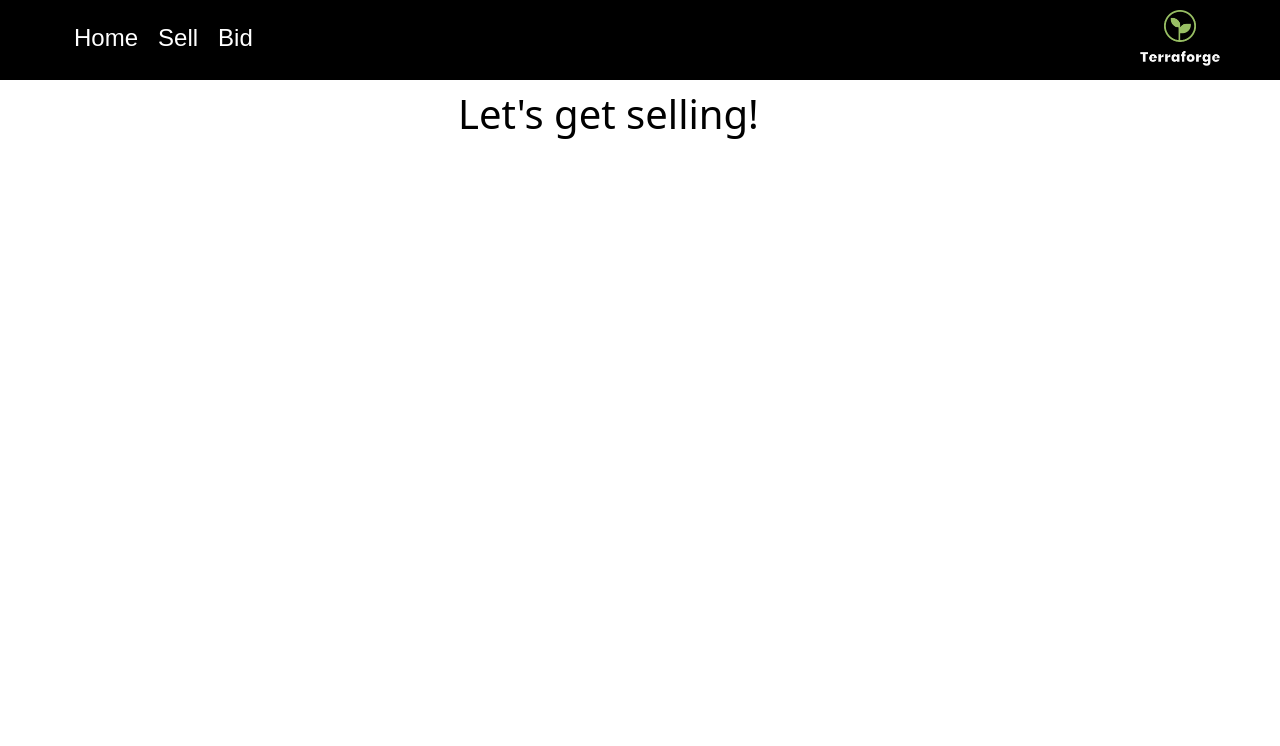
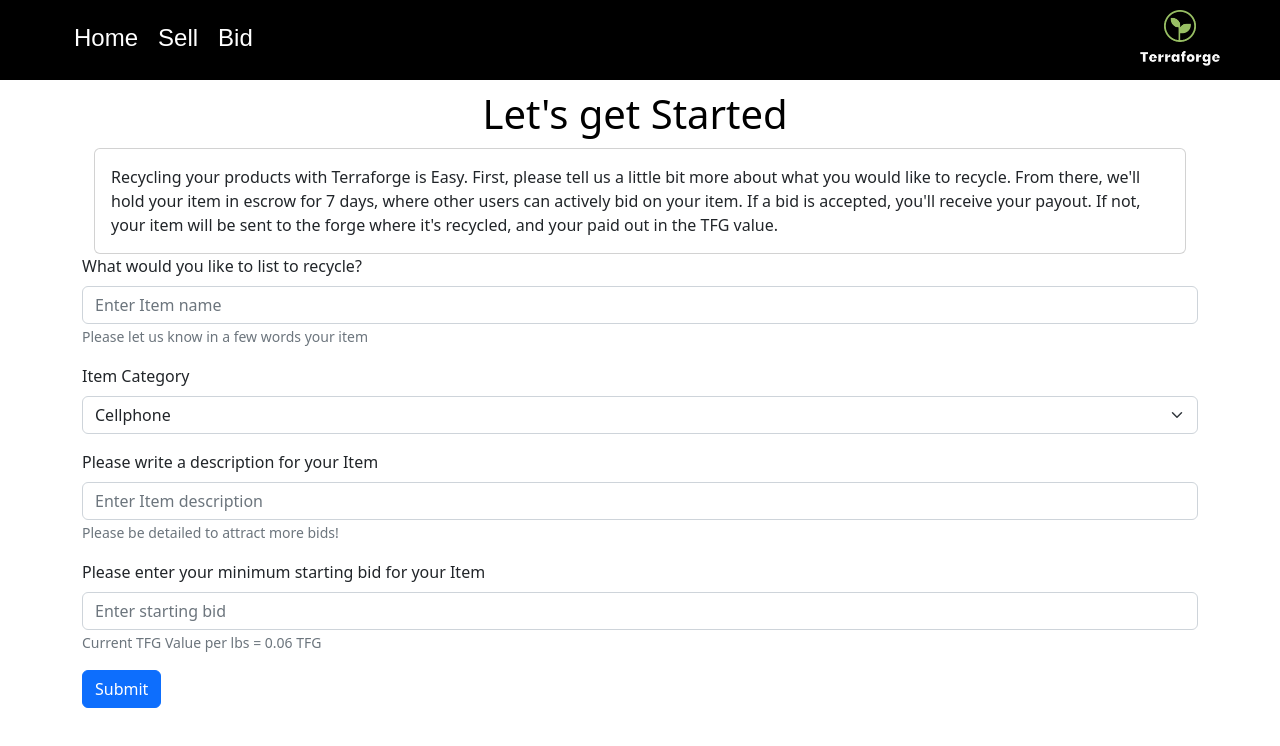
Before and after one commit to gianniicherry/terraforge, a React (Create React App) app: page /Sell in a window 1280 px wide. Shown: the top 746 px of the page. Built offline with nearby package versions, Linux system fonts and the light colour scheme.

Commit message:
post/patch completed

```diff
--- a/src/components/Home.js
+++ b/src/components/Home.js
@@ -1,7 +1,9 @@
 import React from "react"
 import {DescriptionContainer, Welcomebanner, WelcomeContainer, ButtonContainer, Button} from "../styles/home.styles"
 
+
 function Home() {
+
 
     return (
     <div>
--- a/src/components/Item.js
+++ b/src/components/Item.js
@@ -4,7 +4,22 @@ import Card from 'react-bootstrap/Card';
 import Button from "react-bootstrap/Button";
 
 
-function Item({item}) {
+function Item({item, onItemUpdate}) {
+
+    function handleNewBid(){
+        fetch(`http://localhost:3000/items/${item.bid}`, {
+          method: "PATCH",
+          headers: {"Content-Type" : "application/json",
+          },
+          body: JSON.stringify({
+            bid: item.bid
+          }),
+        })
+        .then(r => r.json())
+        .then((updatedItem) => onItemUpdate(updatedItem))
+      }
+
+
   return (
     <Card class="col-4">
       <Card.Header></Card.Header>
@@ -16,7 +31,7 @@ function Item({item}) {
         <Card.Text>
             {item.description}
         </Card.Text>
-        <Form>
+        <Form onSubmit={handleNewBid}>
         <Form.Label>Enter your bid:</Form.Label>
         <Form.Control type="bid" placeholder="Enter minimum bid" />
         </Form>
--- a/src/components/ItemForm.js
+++ b/src/components/ItemForm.js
@@ -1,13 +1,81 @@
-import React from "react"
-import {Welcomebanner, WelcomeContainer} from "../styles/itemList.styles"
+import {useState} from "react"
+import Button from 'react-bootstrap/Button';
+import Form from 'react-bootstrap/Form';
+import Card from 'react-bootstrap/Card';
+import { Welcomebanner, WelcomeContainer} from "../styles/itemList.styles"
 
-function ItemList() {
-    return (
+function ItemForm({onAddItem}) {
+    const [name, setName] = useState("")
+    const [category, setCategory] = useState("")
+    const [description, setDescription] = useState("")
+    const [bid, setBid] = useState("")
+
+    function handleSubmit(e){
+        e.preventDefault()
+        const itemData = {
+            name: name,
+            category: category,
+            bid: bid,
+            description: description
+        }
+        fetch("http://localhost:3000/items",{
+            method: "POST",
+            headers: {"Content-Type" : "application/json",
+        },
+            body: JSON.stringify(itemData),
+        })
+        .then(r => r.json())
+        .then((newItem)=> onAddItem(newItem))
+    }
+
+
+  return (
+    <div class="container">
         <WelcomeContainer>
-        <Welcomebanner>Let's get selling!</Welcomebanner>
+        <Welcomebanner>Let's get Started</Welcomebanner>
         </WelcomeContainer>
 
-    )
+        <div class="container g-7">
+            <Card body>Recycling your products with Terraforge is Easy. First, please tell us a little bit more about what you would like to recycle. From there, we'll hold your item in escrow for 7 days, where other users can actively bid on your item. If a bid is accepted, you'll receive your payout. If not, your item will be sent to the forge where it's recycled, and your paid out in the TFG value.</Card>
+        </div>
+    <Form onSubmit={handleSubmit}>
+      <Form.Group className="mb-3" controlId="formBasicName">
+        <Form.Label>What would you like to list to recycle?</Form.Label>
+        <Form.Control type="text" placeholder="Enter Item name" onChange={(e)=> setName(e.target.value)} value={name} />
+        <Form.Text className="text-muted">
+          Please let us know in a few words your item
+        </Form.Text>
+      </Form.Group>
+
+      <Form.Group className="mb-3">
+        <Form.Label>Item Category</Form.Label>
+        <Form.Select onChange={(e)=> setCategory(e.target.value)} value={category}>
+          <option>Cellphone</option>
+          <option>Laptop</option>
+          <option>Tablet</option>
+          <option>Other</option>
+        </Form.Select>
+      </Form.Group>
+      <Form.Group className="mb-3" controlId="formBasicDescription">
+        <Form.Label>Please write a description for your Item</Form.Label>
+        <Form.Control type="text" placeholder="Enter Item description" onChange={(e)=> setDescription(e.target.value)} value={description}/>
+        <Form.Text className="text-muted">
+          Please be detailed to attract more bids!
+        </Form.Text>
+      </Form.Group>
+      <Form.Group className="mb-3" controlId="formBasicBid">
+        <Form.Label>Please enter your minimum starting bid for your Item</Form.Label>
+        <Form.Control type="text" placeholder="Enter starting bid" onChange={(e)=> setBid(e.target.value)} value={bid}/>
+        <Form.Text className="text-muted">
+          Current TFG Value per lbs = 0.06 TFG
+        </Form.Text>
+      </Form.Group>
+      <Button variant="primary" type="submit">
+        Submit
+      </Button>
+    </Form>
+    </div>
+  );
 }
 
-export default ItemList
+export default ItemForm;
--- a/src/components/ItemList.js
+++ b/src/components/ItemList.js
@@ -1,6 +1,7 @@
 import React, {useEffect, useState} from "react"
-import {ListedItemsContainer, Welcomebanner, WelcomeContainer} from "../styles/itemList.styles"
+import { Welcomebanner, WelcomeContainer} from "../styles/itemList.styles"
 import Item from "./Item"
+import ItemForm from "./ItemForm"
 
 function ItemList() {
     const [items, setItems] = useState([])
@@ -11,6 +12,14 @@ function ItemList() {
         .then(data => setItems(data))
     })
 
+    function handleAddItem(newItem){
+        setItems([...items, newItem ])
+    }
+
+    function handleItemUpdate(updatedItem){
+            setItems(updatedItem)
+    }
+
     return (
         <div>
         <WelcomeContainer>
@@ -20,11 +29,14 @@ function ItemList() {
             <div class="row g-3">
                 {items.map((item) => (
                     <div class="col-12 col-md-6 col-lg-4">
-                    <Item key={item.id} item={item} />
+                    <Item key={item.id} item={item} onItemUpdate={handleItemUpdate}/>
                     </div>
                 ))}
                 </div>
             </div>
+            <div class="container g-3">
+        <ItemForm onAddItem={handleAddItem}/>
+        </div>
         </div>
     )
 }
```
